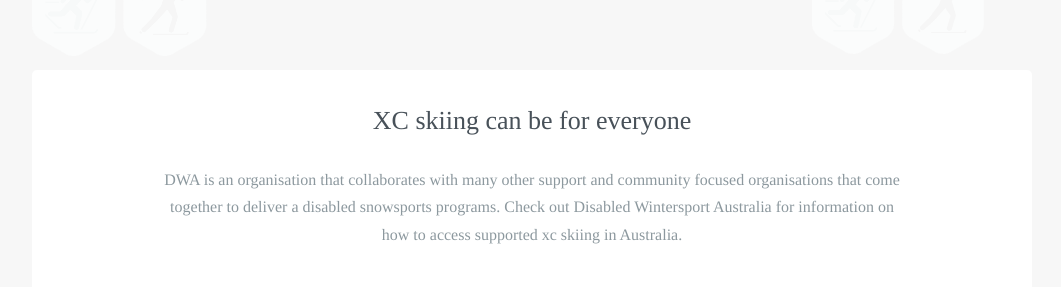
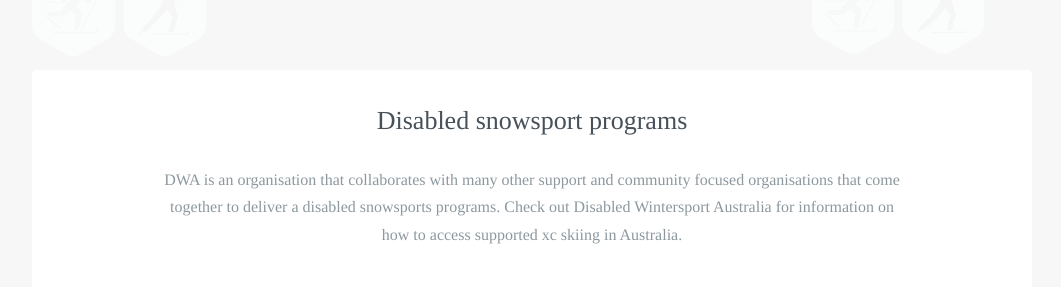
Before and after one commit to robcatto/robcatto.github.io, a Jekyll site: the page built from discoverxc/disabled-wintersports/index.html, in a window 1280 px wide and 900 px high. Shown: the part 206-493 px from the top of the window, without its empty margins (108-1169 px from the left). Built offline with Jekyll 4.4.1, drawn with Linux system fonts in a browser that asks for light colours; some web fonts are replaced; Markdown is read by kramdown in place of the engine named in the settings; some of the changed text lies outside the part shown.

Commit message:
Update index.html

```diff
--- a/discoverxc/disabled-wintersports/index.html
+++ b/discoverxc/disabled-wintersports/index.html
@@ -91,7 +91,7 @@ layout: default
       <div class="content">
         <div id="content1">
         <section class="mobile_section">
-                <h3>XC skiing can be for everyone</h3>
+                <h3>Disabled snowsport programs</h3>
                 <p>DWA is an organisation that collaborates with many other support and community focused organisations that come together to deliver a disabled snowsports programs.  Check out Disabled Wintersport Australia for information on how to access supported xc skiing in Australia.
                 </p>
                 <div class="one">
@@ -164,7 +164,7 @@ layout: default
         </g>
     </g>
 </svg>
-                                                    <a class="button small inverse" href="http://www.disabledwintersport.com.au/" data-featurette="analytics-click-event" data-event-category="button" data-event-action="M: Clicked Perks" data-event-label="Source: Features Page" id="featurette-13">Australian Biathlon</a>
+                                                    <a class="button small inverse" href="http://www.disabledwintersport.com.au/" data-featurette="analytics-click-event" data-event-category="button" data-event-action="M: Clicked Perks" data-event-label="Source: Features Page" id="featurette-13">Sisabled Wintersport</a>
                                                 </div>
                         </div>
 
@@ -181,7 +181,7 @@ layout: default
         </g>
     </g>
 </svg>
-                                                    <a class="button small inverse" href="http://www.paralympic.org/nordic-skiing" data-featurette="analytics-click-event" data-event-category="button" data-event-action="M: Clicked Perks" data-event-label="Source: Features Page" id="featurette-13">Watch Video</a>
+                                                    <a class="button small inverse" href="http://www.paralympic.org/nordic-skiing" data-featurette="analytics-click-event" data-event-category="button" data-event-action="M: Clicked Perks" data-event-label="Source: Features Page" id="featurette-13">Winter Paralympics</a>
                                                 </div>
                         </div>
 
```
